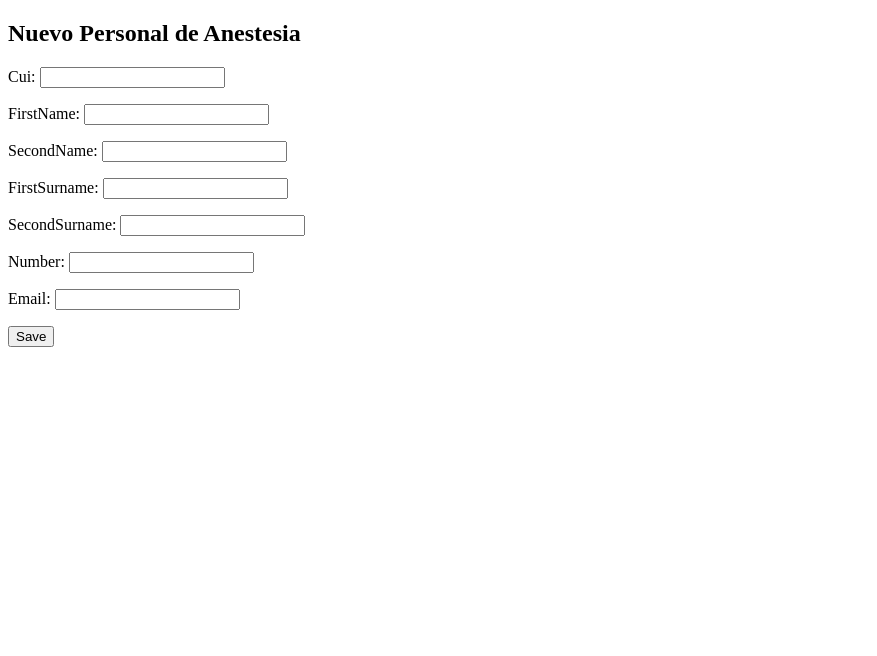
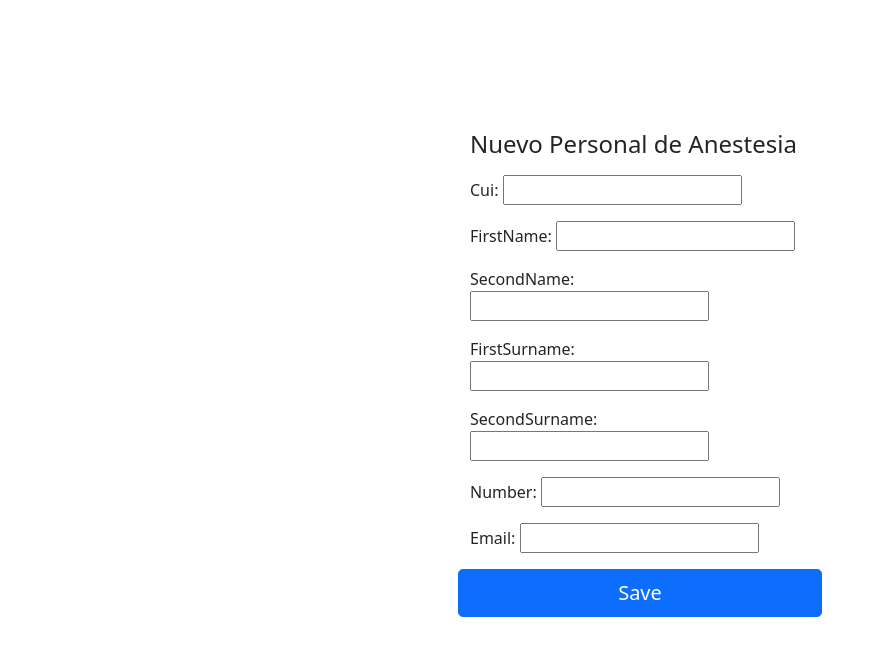
Before and after one commit to LLHackzul/final-comercial, a Django app: page /agregar/anestesia/ in a window 1280 px wide. Shown: the top 656 px of the page, without its empty margins (0-877 px from the left). Run offline with Django 3.2, Linux system fonts and the light colour scheme.

Commit message:
fixed bug

```diff
--- a/hostpital/templates/hostpital/new_anestesia.html
+++ b/hostpital/templates/hostpital/new_anestesia.html
@@ -5,12 +5,31 @@
     <meta http-equiv="X-UA-Compatible" content="IE=edge">
     <meta name="viewport" content="width=device-width, initial-scale=1.0">
     <title>Anestesia</title>
+    <link href="https://cdn.jsdelivr.net/npm/bootstrap@5.1.3/dist/css/bootstrap.min.css" rel="stylesheet" integrity="sha384-1BmE4kWBq78iYhFldvKuhfTAU6auU8tT94WrHftjDbrCEXSU1oBoqyl2QvZ6jIW3" crossorigin="anonymous">
 </head>
 <body>
-    <h2>Nuevo Personal de Anestesia</h2>
-    <form method="POST" class="post-form">{% csrf_token %}
-        {{ form.as_p }}
-        <button type="submit" class="save btn btn-default">Save</button>
-    </form>
+    <div class="container">
+        <div class="row">
+            <div class="d-flex justify-content-center" style="margin-top: 10%;">
+                <div class="class=card col-sm-4 p-3 ">
+                    <div class="mb-3">
+                        <h4>Nuevo Personal de Anestesia</h4>
+                    </div>
+                    <div class="mb-6">
+                        <form method="POST" class="post-form">
+                            <div class="row">
+                                {% csrf_token %}
+                                {{ form.as_p }}
+                            </div>
+                            <div class="row">
+                                <button type="submit" class="save btn btn-primary btn-lg btn-block">Save</button>
+                            </div>
+                        </form>
+                    </div>
+                </div>
+            </div>
+        </div>
+
+    </div>
 </body>
 </html>
--- a/hostpital/urls.py
+++ b/hostpital/urls.py
@@ -2,6 +2,7 @@ from django.urls import path
 from . import views
 
 urlpatterns = [
+    path('', views.inicio, name='inicio'),
     path('anestesia/', views.anestesia_list, name='anestesia_list'),
     path('agregar/anestesia/', views.new_anestesia, name='new_anestesia'),
     path('anestesia/<pk>/edit/', views.anestesia_edit, name='anestesia_edit'),
--- a/hostpital/views.py
+++ b/hostpital/views.py
@@ -1,3 +1,4 @@
+from django.http import request
 from django.shortcuts import render, get_object_or_404, redirect
 
 from .models import Anestesia
@@ -35,3 +36,6 @@ def anestesia_remove(request, pk):
     anestesia = get_object_or_404(Anestesia, pk=pk)
     anestesia.delete()
     return redirect('anestesia_list')
+
+def inicio(request):
+    return render( request, 'hostpital/index.html')
--- a/myvenv/pyvenv.cfg
+++ /dev/null
@@ -1,3 +0,0 @@
-home = C:\Users\50259\AppData\Local\Microsoft\WindowsApps\PythonSoftwareFoundation.Python.3.9_qbz5n2kfra8p0
-include-system-site-packages = false
-version = 3.9.9
```
Also changed, not shown: hostpital/templates/hostpital/index.html (added, +12 -0 lines), myvenv/Scripts/django-admin.py (deleted, +0 -21 lines), 12 other files.
